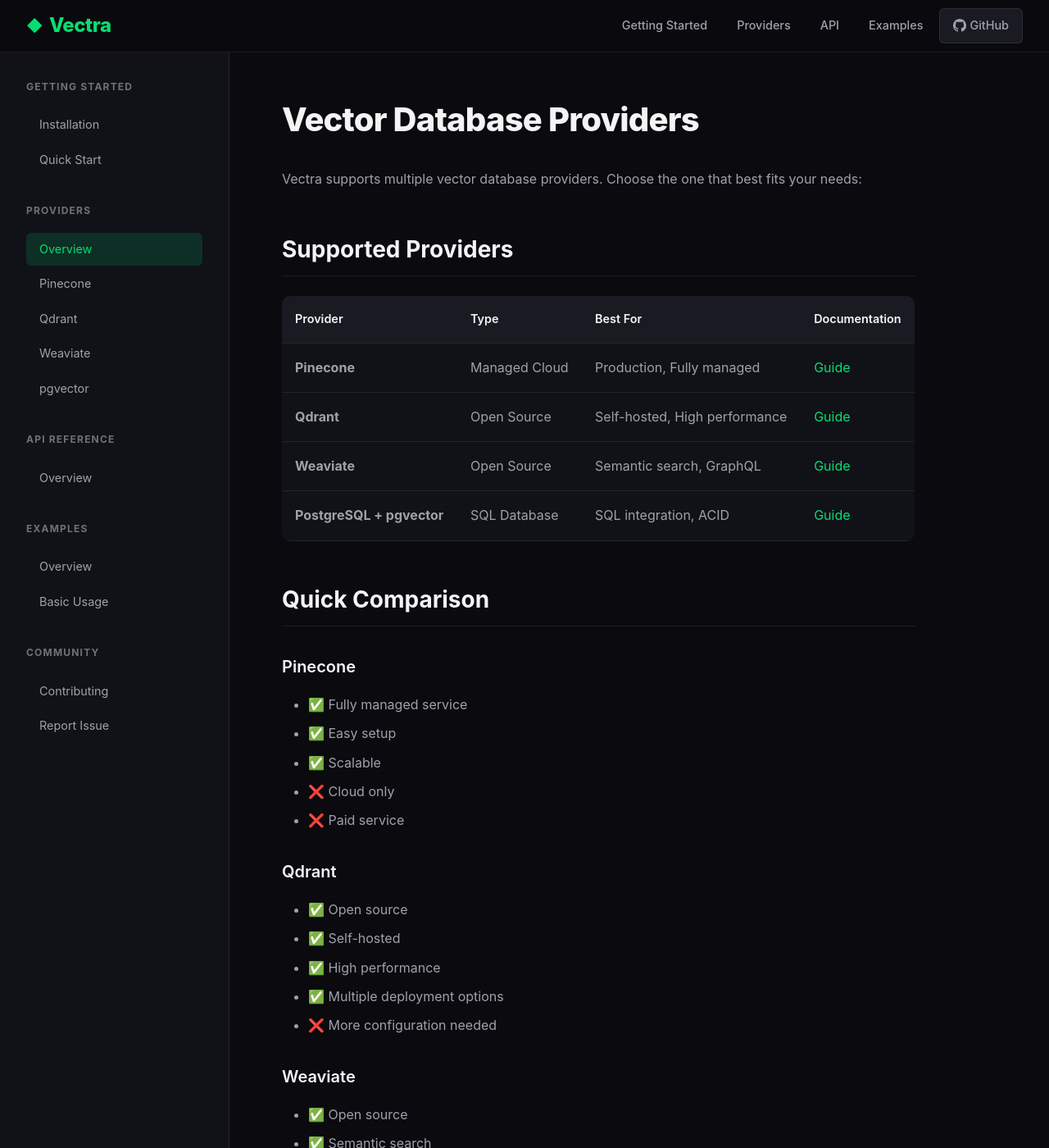
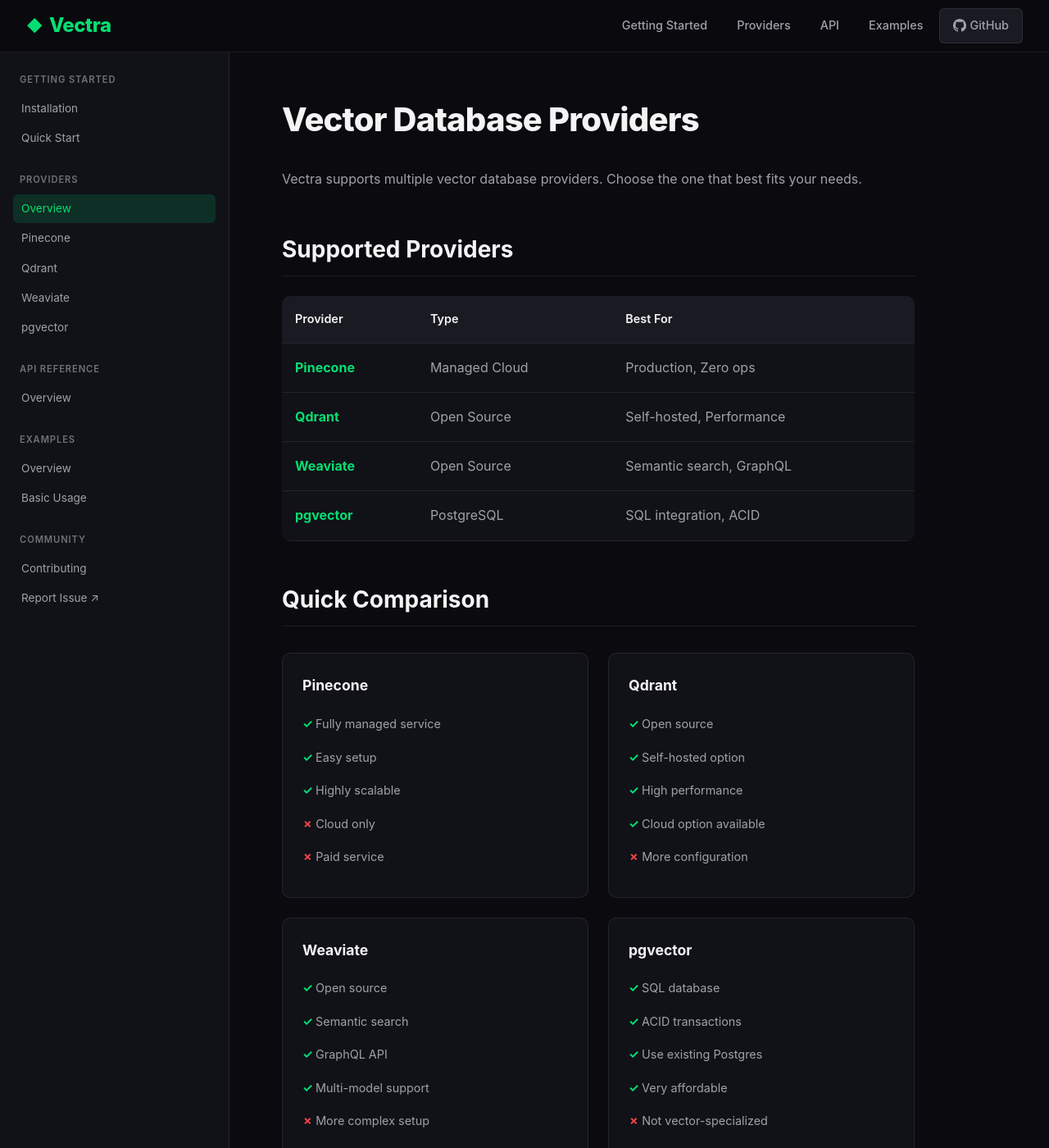
Before and after one commit to stokry/vectra, a Jekyll site: the page built from docs/providers/index.md, in a window 1280 px wide and 1400 px high. Shown: the whole window at 82% size. Built offline with Jekyll 4.4.1, drawn with Linux system fonts in a browser that asks for light colours; some of the changed text lies outside the part shown.

Commit message:
Enhance documentation layout and styling for improved user experience
- Update sidebar links for better clarity and accessibility.
- Refine CSS styles for the sidebar, including scrollbar customization and padding adjustments.
- Introduce a new comparison grid layout in examples and providers sections for clearer presentation of information.
- Streamline content in examples and providers pages to enhance readability and usability.

````diff
--- a/docs/_layouts/page.html
+++ b/docs/_layouts/page.html
@@ -67,7 +67,7 @@
         <h3 class="tma-sidebar__title">Community</h3>
         <ul class="tma-sidebar__list">
           <li><a href="{{ site.baseurl }}/community/contributing" class="tma-sidebar__link {% if page.url == '/community/contributing/' %}tma-sidebar__link--active{% endif %}">Contributing</a></li>
-          <li><a href="https://github.com/stokry/vectra/issues" class="tma-sidebar__link" target="_blank">Report Issue</a></li>
+          <li><a href="https://github.com/stokry/vectra/issues" class="tma-sidebar__link" target="_blank">Report Issue ↗</a></li>
         </ul>
       </div>
     </aside>
--- a/docs/assets/style.css
+++ b/docs/assets/style.css
@@ -506,21 +506,37 @@ code {
   height: calc(100vh - var(--tma-header-height));
   background: var(--tma-color-bg-secondary);
   border-right: 1px solid var(--tma-color-border);
-  padding: var(--tma-spacing-xl);
+  padding: var(--tma-spacing-lg) var(--tma-spacing-md);
   overflow-y: auto;
+  scrollbar-width: thin;
+  scrollbar-color: var(--tma-color-bg-hover) transparent;
+}
+
+.tma-sidebar::-webkit-scrollbar {
+  width: 6px;
+}
+
+.tma-sidebar::-webkit-scrollbar-track {
+  background: transparent;
+}
+
+.tma-sidebar::-webkit-scrollbar-thumb {
+  background: var(--tma-color-bg-hover);
+  border-radius: 3px;
 }
 
 .tma-sidebar__section {
-  margin-bottom: var(--tma-spacing-xl);
+  margin-bottom: var(--tma-spacing-lg);
 }
 
 .tma-sidebar__title {
-  font-size: 0.75rem;
-  font-weight: 700;
+  font-size: 0.7rem;
+  font-weight: 600;
   text-transform: uppercase;
-  letter-spacing: 0.1em;
+  letter-spacing: 0.08em;
   color: var(--tma-color-text-muted);
-  margin-bottom: var(--tma-spacing-md);
+  margin-bottom: var(--tma-spacing-sm);
+  padding: 0 var(--tma-spacing-sm);
 }
 
 .tma-sidebar__list {
@@ -529,17 +545,16 @@ code {
 
 .tma-sidebar__link {
   display: block;
-  padding: var(--tma-spacing-sm) var(--tma-spacing-md);
+  padding: 6px 10px;
   color: var(--tma-color-text-secondary);
   text-decoration: none;
-  font-size: 0.9rem;
+  font-size: 0.85rem;
   border-radius: var(--tma-radius-sm);
   transition: all var(--tma-transition-fast);
-  margin-bottom: 2px;
+  margin-bottom: 1px;
 }
 
-.tma-sidebar__link:hover,
-.tma-sidebar__link--active {
+.tma-sidebar__link:hover {
   color: var(--tma-color-text-primary);
   background: var(--tma-color-bg-hover);
 }
@@ -554,6 +569,7 @@ code {
   flex: 1;
   padding: var(--tma-spacing-2xl) var(--tma-spacing-3xl);
   max-width: 900px;
+  min-height: calc(100vh - var(--tma-header-height));
 }
 
 /* ============================================
@@ -826,3 +842,76 @@ code {
   font-weight: 600;
   margin-bottom: var(--tma-spacing-sm);
 }
+
+/* ============================================
+   Comparison Grid (2 columns)
+   ============================================ */
+.tma-comparison-grid {
+  display: grid;
+  grid-template-columns: repeat(2, 1fr);
+  gap: var(--tma-spacing-lg);
+  margin: var(--tma-spacing-xl) 0;
+}
+
+@media (max-width: 768px) {
+  .tma-comparison-grid {
+    grid-template-columns: 1fr;
+  }
+}
+
+.tma-comparison-card {
+  background: var(--tma-color-bg-secondary);
+  border: 1px solid var(--tma-color-border);
+  border-radius: var(--tma-radius-md);
+  padding: var(--tma-spacing-lg);
+}
+
+.tma-comparison-card h3,
+.tma-comparison-card h4 {
+  margin-top: 0;
+  margin-bottom: var(--tma-spacing-md);
+  color: var(--tma-color-text-primary);
+  font-size: 1.1rem;
+}
+
+.tma-comparison-card ul {
+  margin: 0;
+  padding-left: 0;
+  list-style: none;
+}
+
+.tma-comparison-card li {
+  padding: 4px 0;
+  color: var(--tma-color-text-secondary);
+  font-size: 0.9rem;
+}
+
+.tma-comparison-card p {
+  color: var(--tma-color-text-secondary);
+  font-size: 0.9rem;
+  margin: 0 0 var(--tma-spacing-md) 0;
+}
+
+.tma-comparison-card a {
+  color: var(--tma-color-accent-primary);
+  font-weight: 500;
+  font-size: 0.9rem;
+  text-decoration: none;
+}
+
+.tma-comparison-card a:hover {
+  text-decoration: underline;
+}
+
+/* Pro/Con styling */
+.tma-content .pro::before {
+  content: '✓ ';
+  color: var(--tma-color-accent-primary);
+  font-weight: bold;
+}
+
+.tma-content .con::before {
+  content: '✗ ';
+  color: #ef4444;
+  font-weight: bold;
+}
--- a/docs/providers/index.md
+++ b/docs/providers/index.md
@@ -6,57 +6,76 @@ permalink: /providers/
 
 # Vector Database Providers
 
-Vectra supports multiple vector database providers. Choose the one that best fits your needs:
+Vectra supports multiple vector database providers. Choose the one that best fits your needs.
 
 ## Supported Providers
 
-| Provider | Type | Best For | Documentation |
-|----------|------|----------|---|
-| **Pinecone** | Managed Cloud | Production, Fully managed | [Guide]({{ site.baseurl }}/providers/pinecone) |
-| **Qdrant** | Open Source | Self-hosted, High performance | [Guide]({{ site.baseurl }}/providers/qdrant) |
-| **Weaviate** | Open Source | Semantic search, GraphQL | [Guide]({{ site.baseurl }}/providers/weaviate) |
-| **PostgreSQL + pgvector** | SQL Database | SQL integration, ACID | [Guide]({{ site.baseurl }}/providers/pgvector) |
+| Provider | Type | Best For |
+|----------|------|----------|
+| [**Pinecone**]({{ site.baseurl }}/providers/pinecone) | Managed Cloud | Production, Zero ops |
+| [**Qdrant**]({{ site.baseurl }}/providers/qdrant) | Open Source | Self-hosted, Performance |
+| [**Weaviate**]({{ site.baseurl }}/providers/weaviate) | Open Source | Semantic search, GraphQL |
+| [**pgvector**]({{ site.baseurl }}/providers/pgvector) | PostgreSQL | SQL integration, ACID |
 
 ## Quick Comparison
 
-### Pinecone
-- ✅ Fully managed service
-- ✅ Easy setup
-- ✅ Scalable
-- ❌ Cloud only
-- ❌ Paid service
-
-### Qdrant
-- ✅ Open source
-- ✅ Self-hosted
-- ✅ High performance
-- ✅ Multiple deployment options
-- ❌ More configuration needed
-
-### Weaviate
-- ✅ Open source
-- ✅ Semantic search
-- ✅ GraphQL API
-- ✅ Multi-model support
-- ❌ More complex
-
-### PostgreSQL + pgvector
-- ✅ SQL database
-- ✅ ACID transactions
-- ✅ Existing infrastructure
-- ✅ Affordable
-- ❌ Not specialized for vectors
+<div class="tma-comparison-grid">
+  <div class="tma-comparison-card">
+    <h4>Pinecone</h4>
+    <ul>
+      <li class="pro">Fully managed service</li>
+      <li class="pro">Easy setup</li>
+      <li class="pro">Highly scalable</li>
+      <li class="con">Cloud only</li>
+      <li class="con">Paid service</li>
+    </ul>
+  </div>
+  <div class="tma-comparison-card">
+    <h4>Qdrant</h4>
+    <ul>
+      <li class="pro">Open source</li>
+      <li class="pro">Self-hosted option</li>
+      <li class="pro">High performance</li>
+      <li class="pro">Cloud option available</li>
+      <li class="con">More configuration</li>
+    </ul>
+  </div>
+  <div class="tma-comparison-card">
+    <h4>Weaviate</h4>
+    <ul>
+      <li class="pro">Open source</li>
+      <li class="pro">Semantic search</li>
+      <li class="pro">GraphQL API</li>
+      <li class="pro">Multi-model support</li>
+      <li class="con">More complex setup</li>
+    </ul>
+  </div>
+  <div class="tma-comparison-card">
+    <h4>pgvector</h4>
+    <ul>
+      <li class="pro">SQL database</li>
+      <li class="pro">ACID transactions</li>
+      <li class="pro">Use existing Postgres</li>
+      <li class="pro">Very affordable</li>
+      <li class="con">Not vector-specialized</li>
+    </ul>
+  </div>
+</div>
 
 ## Switching Providers
 
 One of Vectra's key features is easy provider switching:
 
 ```ruby
-# All it takes is changing one line!
-client = Vectra::Client.new(provider: :qdrant)
+# Just change the provider - your code stays the same!
+client = Vectra::Client.new(provider: :qdrant, host: 'localhost:6333')
 
-# All your code remains the same
-results = client.query(vector: [0.1, 0.2, 0.3])
+# All operations work identically
+client.upsert(vectors: [...])
+results = client.query(vector: [...], top_k: 5)
 ```
 
-See the [Getting Started Guide]({{ site.baseurl }}/guides/getting-started) for more information.
+## Next Steps
+
+- [Getting Started Guide]({{ site.baseurl }}/guides/getting-started)
+- [API Reference]({{ site.baseurl }}/api/overview)
````
Also changed, not shown: docs/examples/index.md (+40 -18 lines).
